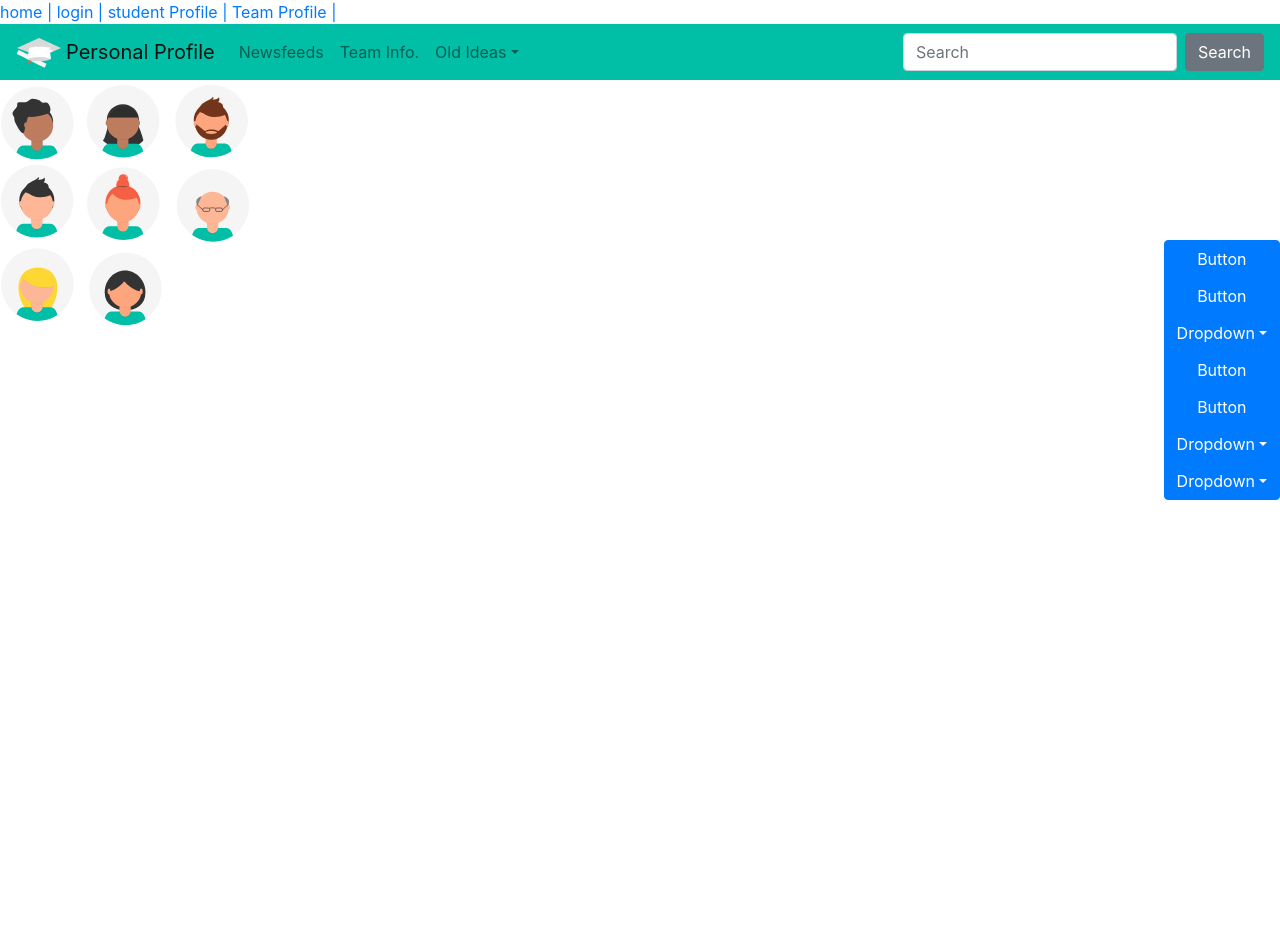
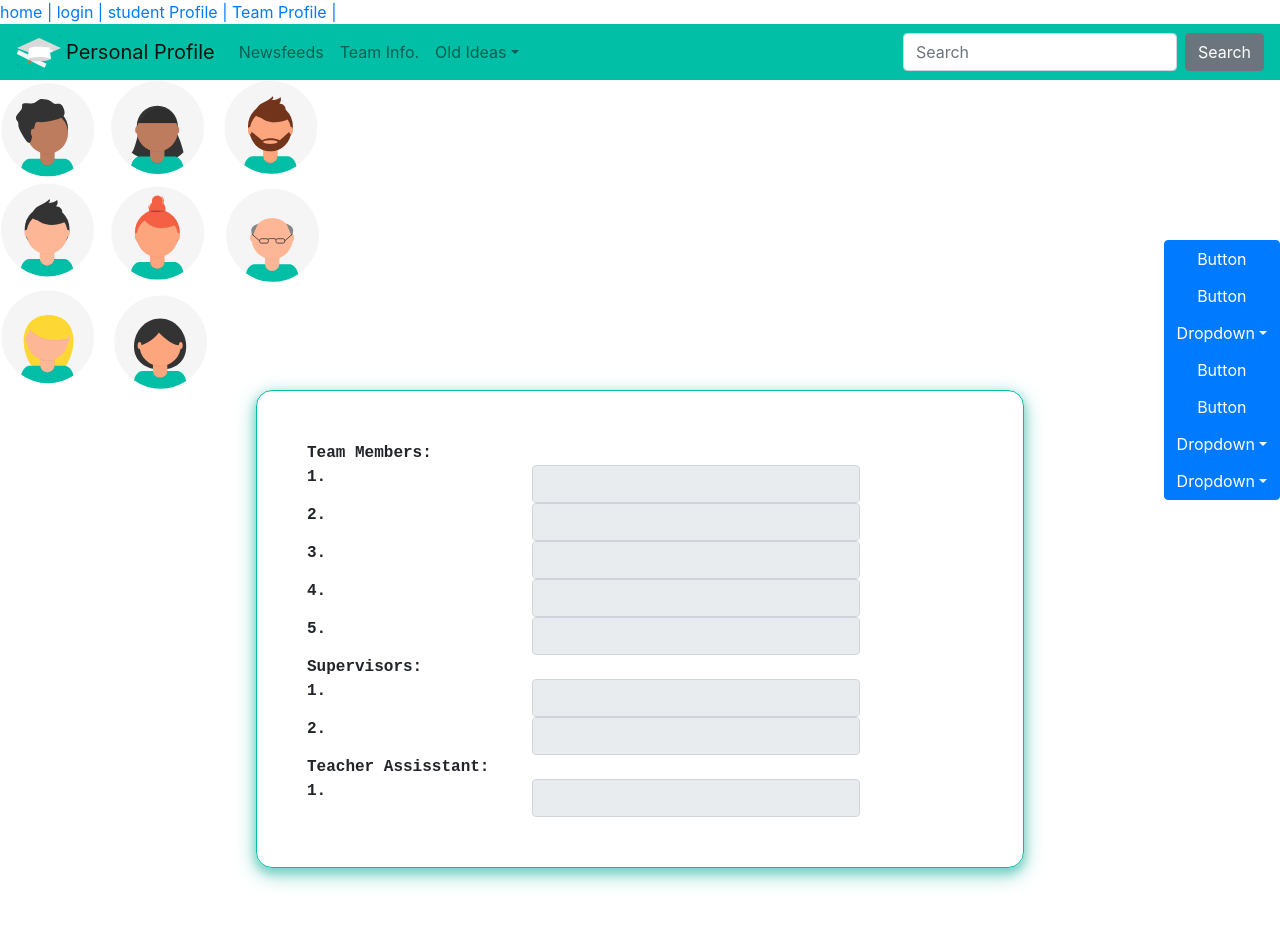
Before and after one commit to salma27/GP-organization-system, a React (Create React App) app in the folder frontend/: page /TeamProfile in a window 1280 px wide. Shown: the top 926 px of the page. Before the commit the page ends 800 px from the top, so only its background shows below. Built offline with nearby package versions, Linux system fonts and the light colour scheme.

Commit message:
team info updated

```diff
--- a/frontend/src/components/TeamProfile/TeamMembers.js
+++ b/frontend/src/components/TeamProfile/TeamMembers.js
@@ -1,10 +1,78 @@
 import React from "react";
-import { TeamProfileImg } from "utils";
+import { Form, Col, Row } from "react-bootstrap";
 
 function TeamMembers() {
     return (
         <>
-            <TeamProfileImg />
+            <Form>
+                <div>Team Members: </div>
+                <Form.Row>
+                    <Col md={4} lg={4} sm={2}>
+                        <Form.Label>1. </Form.Label>
+                    </Col>
+                    <Col md={6} lg={6} sm={8}>
+                        <Form.Control disabled />
+                    </Col>
+                </Form.Row>
+                <Form.Row>
+                    <Col md={4} lg={4} sm={2}>
+                        <Form.Label>2. </Form.Label>
+                    </Col>
+                    <Col md={6} lg={6} sm={8}>
+                        <Form.Control disabled />
+                    </Col>
+                </Form.Row>
+                <Form.Row>
+                    <Col md={4} lg={4} sm={2}>
+                        <Form.Label>3. </Form.Label>
+                    </Col>
+                    <Col md={6} lg={6} sm={8}>
+                        <Form.Control disabled />
+                    </Col>
+                </Form.Row>
+                <Form.Row>
+                    <Col md={4} lg={4} sm={2}>
+                        <Form.Label>4. </Form.Label>
+                    </Col>
+                    <Col md={6} lg={6} sm={8}>
+                        <Form.Control disabled />
+                    </Col>
+                </Form.Row>
+                <Form.Row>
+                    <Col md={4} lg={4} sm={2}>
+                        <Form.Label>5. </Form.Label>
+                    </Col>
+                    <Col md={6} lg={6} sm={8}>
+                        <Form.Control disabled />
+                    </Col>
+                </Form.Row>
+                <div>Supervisors:</div>
+                <Form.Row>
+                    <Col md={4} lg={4} sm={2}>
+                        <Form.Label>1. </Form.Label>
+                    </Col>
+                    <Col md={6} lg={6} sm={8}>
+                        <Form.Control disabled />
+                    </Col>
+                </Form.Row>
+                <Form.Row>
+                    <Col md={4} lg={4} sm={2}>
+                        <Form.Label>2. </Form.Label>
+                    </Col>
+                    <Col md={6} lg={6} sm={8}>
+                        <Form.Control disabled />
+                    </Col>
+                </Form.Row>
+                <div>Teacher Assisstant: </div>
+                <Form.Row>
+                    <Col md={4} lg={4} sm={2}>
+                        <Form.Label>1. </Form.Label>
+                    </Col>
+                    <Col md={6} lg={6} sm={8}>
+                        <Form.Control disabled />
+                    </Col>
+                </Form.Row>
+            </Form>
         </>
     );
 }
--- /dev/null
+++ b/frontend/src/components/TeamProfile/TeamProfile.css
@@ -0,0 +1,10 @@
+#teamInfo {
+    margin: 20%;
+    margin-top: 0px;
+    padding: 50px;
+    font-weight: bold;
+    font-family: "Courier New", Courier, monospace;
+    border: 1.5px solid #00bfa6;
+    box-shadow: 0 4px 8px 0 #7ed3c8, 0 6px 20px 0 #7ed3c8;
+    border-radius: 1em;
+}
--- a/frontend/src/components/TeamProfile/TeamProfile.js
+++ b/frontend/src/components/TeamProfile/TeamProfile.js
@@ -1,6 +1,6 @@
 import React from "react";
-import { SideBar } from "utils";
-
+import { SideBar, TeamProfileImg } from "utils";
+import "./TeamProfile.css";
 import SearchBar from "../SearchBar/SearchBar";
 import TeamMembers from "../TeamProfile/TeamMembers";
 
@@ -9,7 +9,11 @@ function TeamProfile() {
         <>
             <SearchBar />
             <SideBar />
-            <TeamMembers />
+            <TeamProfileImg />
+
+            <div id="teamInfo">
+                <TeamMembers />
+            </div>
         </>
     );
 }
--- a/frontend/src/utils/TeamProfileImg.js
+++ b/frontend/src/utils/TeamProfileImg.js
@@ -8,8 +8,8 @@ const TeamProfileImg = ({
     return (
         <>
             <svg
-                width="250"
-                height="250"
+                width="25%"
+                //height="250"
                 viewBox="0 0 781.43 756.44"
                 class="injected-svg gridItem__media"
             >
```
